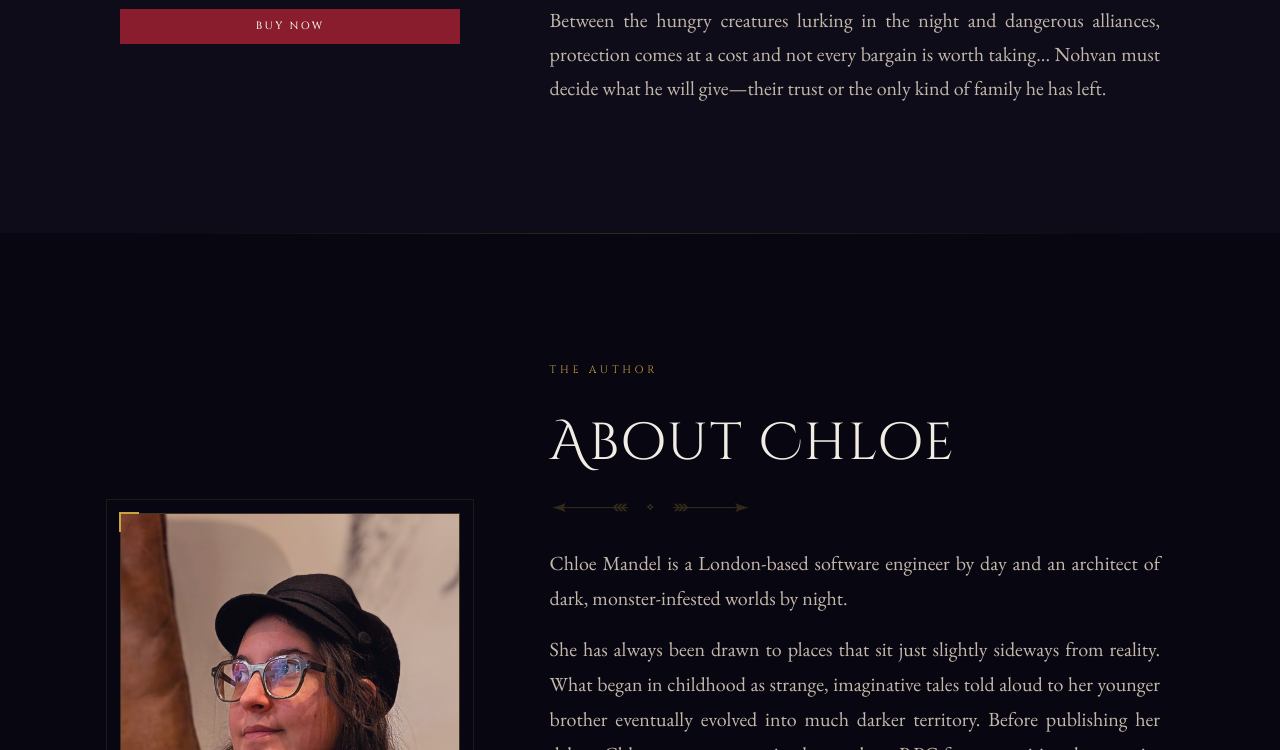
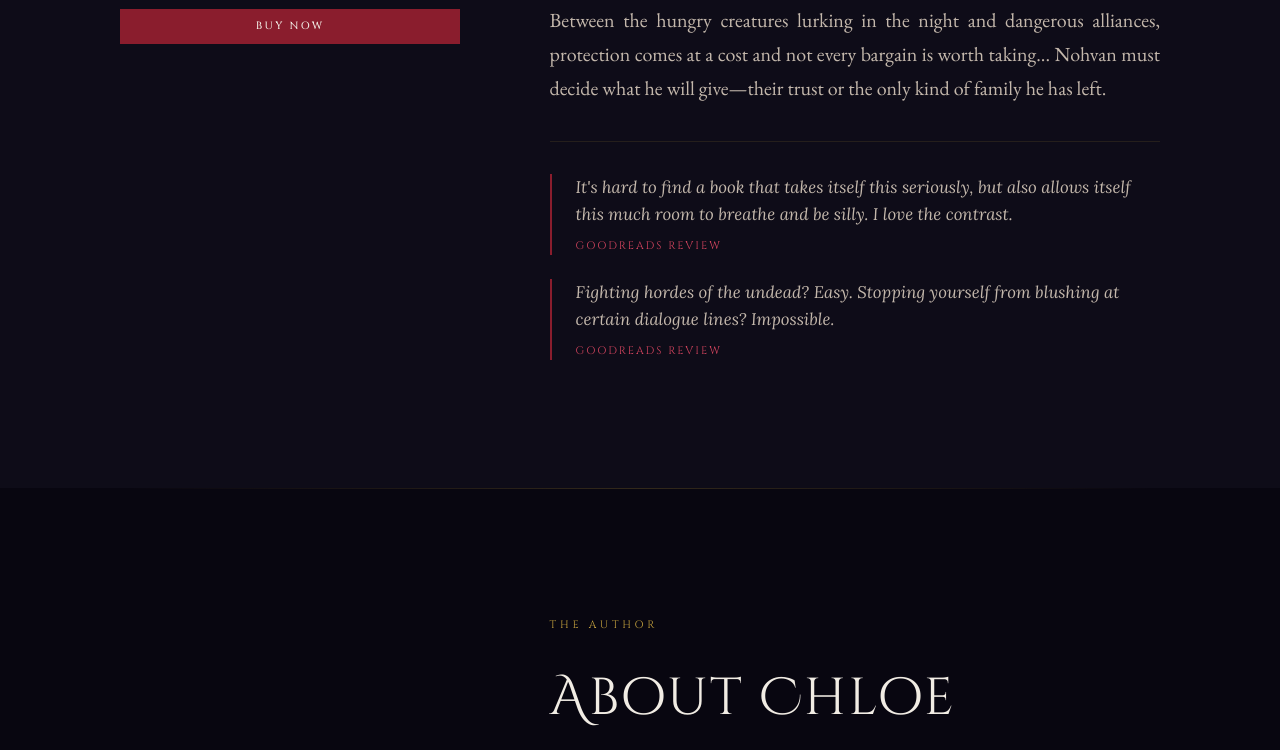
Before and after one commit to dine-j/writer-website, a plain HTML site: page index.html in a window 1280 px wide. Shown: the part 1653-2403 px from the top of the page. Drawn offline with nearby package versions, Linux system fonts and the light colour scheme.

Commit message:
Add reviews

```diff
--- a/css/style.css
+++ b/css/style.css
@@ -814,6 +814,47 @@ a:hover { color: var(--gold-bright); }
   text-align: justify;
 }
 
+.book-reviews {
+  display: flex;
+  flex-direction: column;
+  gap: 1.5rem;
+  margin-top: 0.5rem;
+}
+
+/* Desktop only: below 860px each quote already has its own top rule */
+@media (min-width: 861px) {
+  .book-reviews {
+    margin-top: 1.5rem;
+    padding-top: 2rem;
+    border-top: 1px solid var(--border-dim);
+  }
+}
+
+.book-review {
+  padding-left: 1.5rem;
+  border-left: 2px solid var(--crimson);
+}
+
+.book-review blockquote {
+  font-family: 'Lora', var(--font-body);
+  font-style: italic;
+  font-size: clamp(0.9rem, 1.5vw, 1.05rem);
+  color: var(--text-dim);
+  line-height: 1.6;
+}
+
+.book-review figcaption {
+  margin-top: 0.5rem;
+  font-family: var(--font-heading);
+  font-size: 0.68rem;
+  letter-spacing: 0.18em;
+  text-transform: uppercase;
+}
+
+.book-review figcaption a {
+  color: var(--crimson-glow);
+}
+
 .book-spotlight-content .btn {
   align-self: flex-start;
   margin-top: 0.5rem;
@@ -1234,6 +1275,28 @@ a:hover { color: var(--gold-bright); }
     align-self: center;
   }
 
+  .book-review {
+    border-left: none;
+    border-top: 1px solid var(--crimson-a40);
+    padding-left: 0;
+    padding-top: 1.25rem;
+  }
+
+  /* Run the Goodreads link on at the end of the quote */
+  .book-review blockquote,
+  .book-review blockquote p,
+  .book-review figcaption {
+    display: inline;
+  }
+
+  .book-review figcaption {
+    margin-left: 0.3rem;
+  }
+
+  .book-review figcaption::before {
+    content: "\2014\00a0";
+  }
+
   .book-cover-reveal {
     padding: 2rem 1.25rem;
   }
--- a/index.html
+++ b/index.html
@@ -98,7 +98,7 @@
   <!-- ── Google Fonts ──────────────────────────────────────── -->
   <link rel="preconnect" href="https://fonts.googleapis.com">
   <link rel="preconnect" href="https://fonts.gstatic.com" crossorigin>
-  <link rel="stylesheet" href="https://fonts.googleapis.com/css2?family=Cinzel+Decorative:wght@400;700&family=Cinzel:wght@400;500;600&family=EB+Garamond:ital,wght@0,400;0,500;1,400;1,500&display=swap">
+  <link rel="stylesheet" href="https://fonts.googleapis.com/css2?family=Cinzel+Decorative:wght@400;700&family=Cinzel:wght@400;500;600&family=EB+Garamond:ital,wght@0,400;0,500;1,400;1,500&family=Lora:ital@1&display=swap">
 
   <!-- ── Theme (edit css/themes/current.css to switch themes) ── -->
   <link rel="stylesheet" href="css/themes/current.css">
@@ -233,6 +233,21 @@
               <p>They came for coin and pies; now this cursed land may very well eat them alive.</p>
               <p>Nohvan, a talented hunter, and his companions—a quiet paladin, a volatile mage, an earnest bard and a feathered wanderer—are trapped in Variska after a simple escort mission turns into a demon hunt. When Aurelia arrives like a mirror of someone Nohvan loves, he must protect her from the vampire ruling the valley and find a way out of this hell.</p>
               <p>Between the hungry creatures lurking in the night and dangerous alliances, protection comes at a cost and not every bargain is worth taking... Nohvan must decide what he will give—their trust or the only kind of family he has left.</p>
+            </div>
+
+            <div class="book-reviews">
+              <figure class="book-review">
+                <blockquote>
+                  <p>It's hard to find a book that takes itself this seriously, but also allows itself this much room to breathe and be silly. I love the contrast.</p>
+                </blockquote>
+                <figcaption><a href="https://www.goodreads.com/book/show/258525764-curse-of-nohvan" target="_blank" rel="noopener noreferrer">Goodreads review</a></figcaption>
+              </figure>
+              <figure class="book-review">
+                <blockquote>
+                  <p>Fighting hordes of the undead? Easy. Stopping yourself from blushing at certain dialogue lines? Impossible.</p>
+                </blockquote>
+                <figcaption><a href="https://www.goodreads.com/book/show/258525764-curse-of-nohvan" target="_blank" rel="noopener noreferrer">Goodreads review</a></figcaption>
+              </figure>
             </div>
           </div>
 
```
